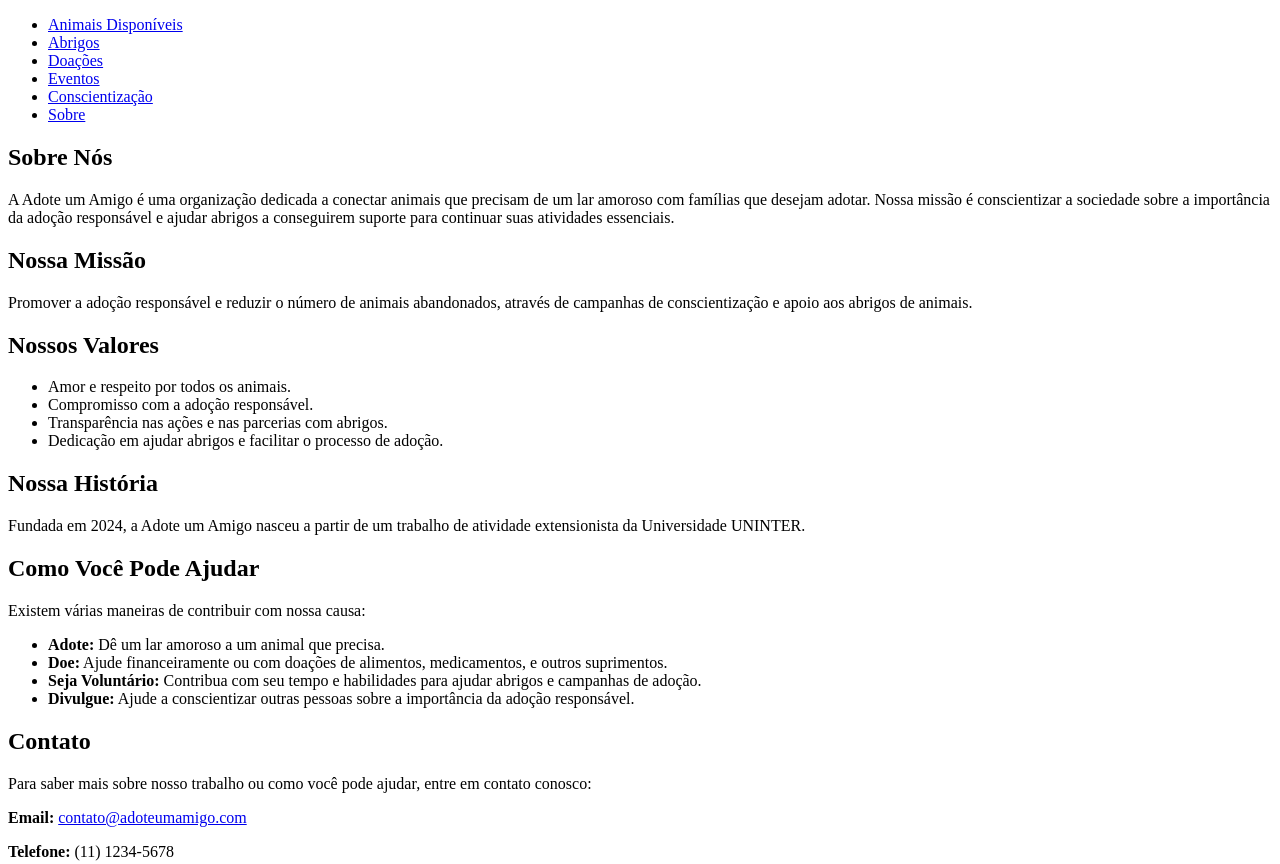
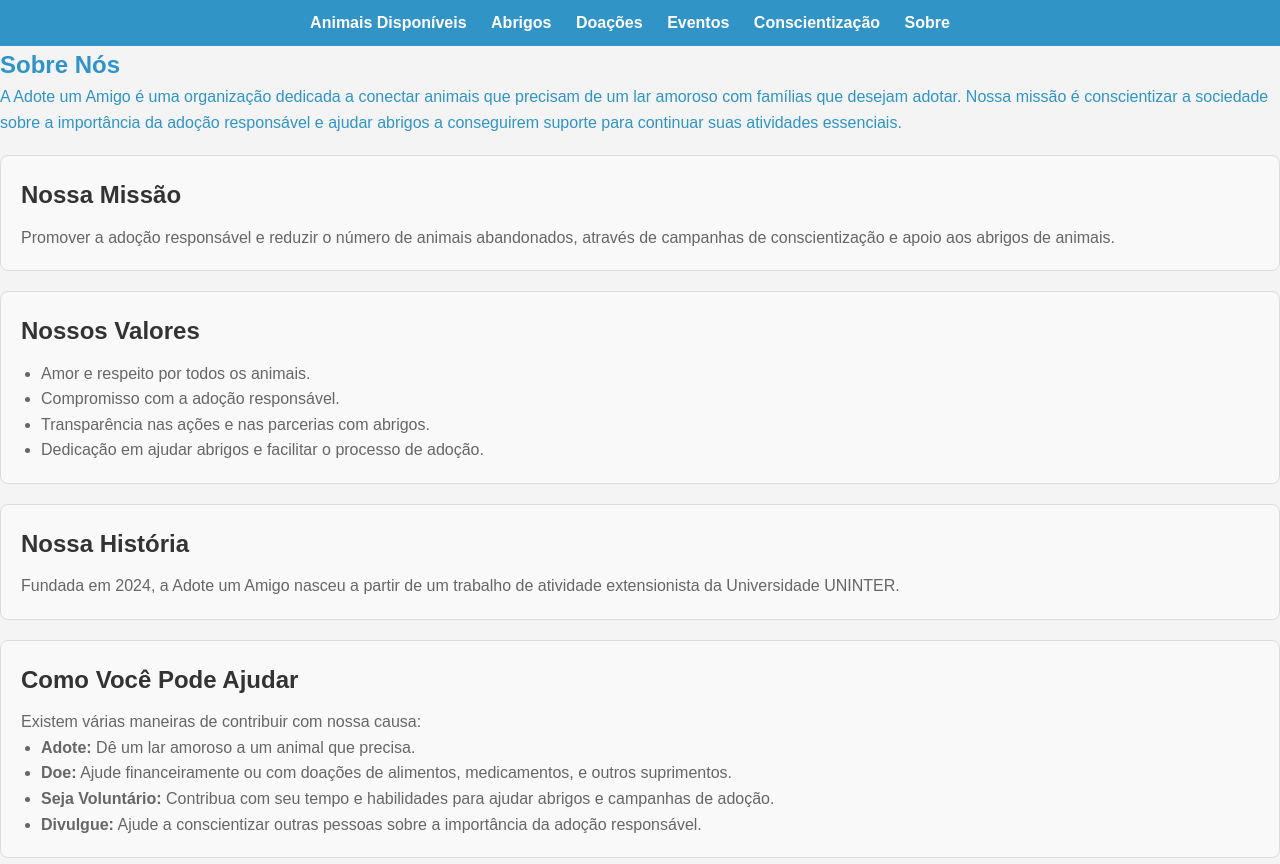
Before and after one commit to melissarsousa/AtividadesExtensionistasII, a plain HTML site: page about.html in a window 1280 px wide. Shown: the top 864 px of the page. Drawn offline with Linux system fonts and the light colour scheme; the site is published under a folder, as on GitHub Pages, so addresses that start at the root find nothing.

Commit message:
fixing folders

```diff
--- a/about.html
+++ b/about.html
@@ -4,7 +4,7 @@
     <meta charset="UTF-8">
     <meta name="viewport" content="width=device-width, initial-scale=1.0">
     <title>Sobre - Adote um Amigo</title>
-    <link rel="stylesheet" href="/style/style.css">
+    <link rel="stylesheet" href="style/style.css">
 </head>
 <body>
     <!-- Cabeçalho e Navegação -->
--- a/animal-details.html
+++ b/animal-details.html
@@ -4,7 +4,7 @@
     <meta charset="UTF-8">
     <meta name="viewport" content="width=device-width, initial-scale=1.0">
     <title>Detalhes do Animal - Adote um Amigo</title>
-    <link rel="stylesheet" href="/style/style.css">
+    <link rel="stylesheet" href="style/style.css">
 </head>
 <body>
     <!-- Navegação -->
```
Also changed, not shown: awareness.html (+1 -1 lines), donations.html (+1 -1 lines), events.html (+1 -1 lines), index.html (+1 -1 lines), shelters.html (+1 -1 lines).
